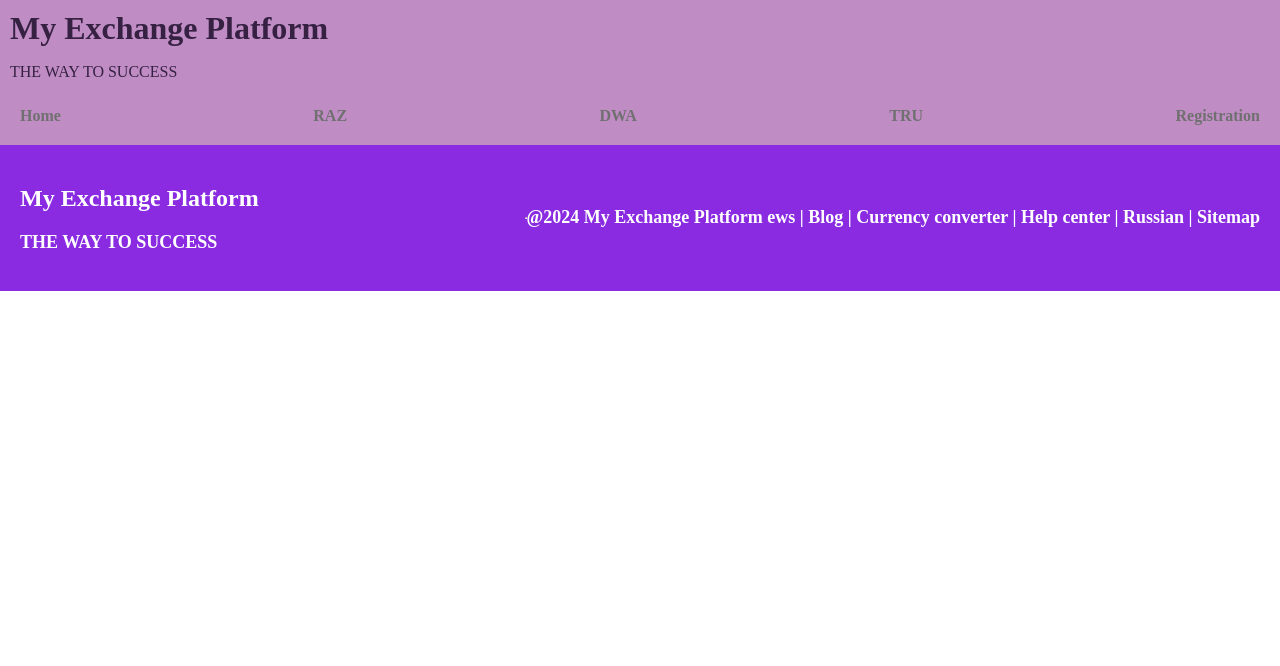
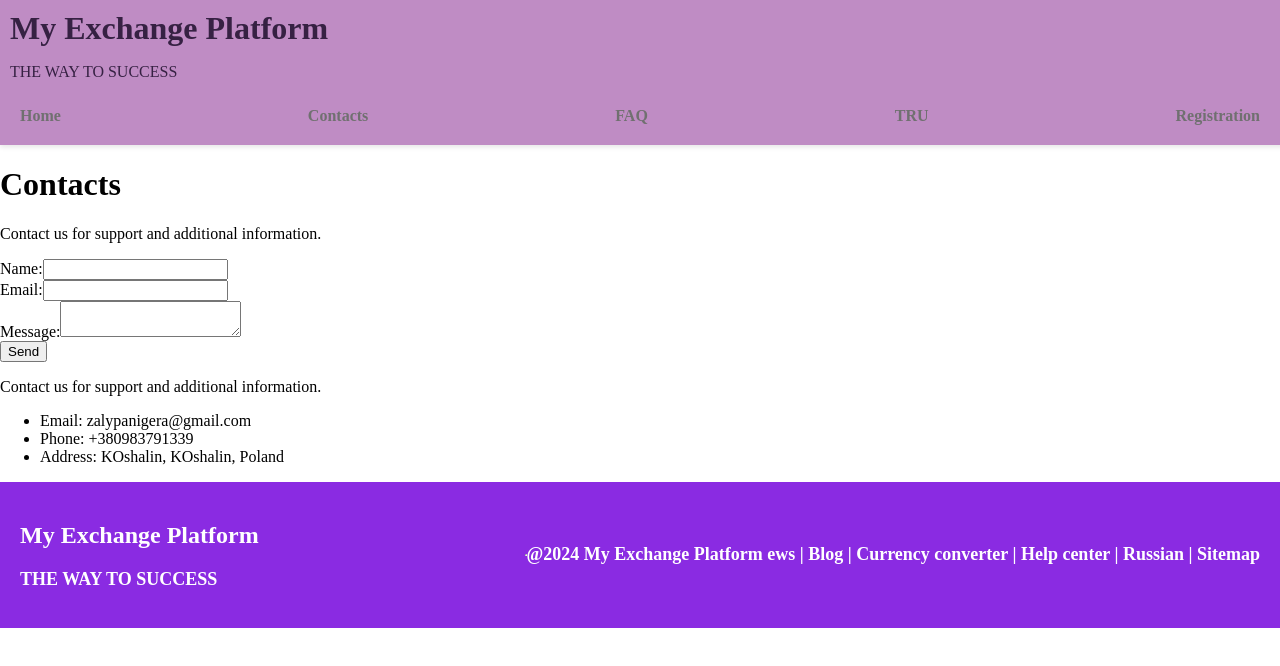
Before and after one commit to Leshamer2255/My-Exchange-Platform, a React (Create React App) app: page /contacts in a window 1280 px wide. Shown: the top 666 px of the page. Built offline with nearby package versions, Linux system fonts and the light colour scheme; no server answers.

Commit message:
Update 2.4
Create two new components Contacts and FAQ

```diff
--- a/src/App.js
+++ b/src/App.js
@@ -4,6 +4,8 @@ import Home from './Pages/Home/MainComponent';
 import Header from './Pages/Header/Header';
 import Footer from './Pages/Footer/Footer';
 import MainComponent from './Pages/Home/MainComponent';
+import Contacts from './Pages/Contacts/Contacts';
+import FAQ from './Pages/FAQ/FAQ';
 
 
 const App = () => {
@@ -12,6 +14,8 @@ const App = () => {
       <div className="app-container">
         <Header />
         <Routes>
+          <Route path="/contacts" element={<Contacts />} />
+          <Route path="/faq" element={<FAQ />} />
           <Route path="/" element={<MainComponent />} />
         </Routes>
         <Footer />
--- /dev/null
+++ b/src/Pages/Contacts/Contacts.js
@@ -0,0 +1,69 @@
+import React, { useState } from 'react';
+
+const Contacts = () => {
+  const [name, setName] = useState('');
+  const [email, setEmail] = useState('');
+  const [message, setMessage] = useState('');
+  const [submitted, setSubmitted] = useState(false);
+
+  const handleSubmit = (e) => {
+    e.preventDefault();
+    console.log({ name, email, message });
+    setName('');
+    setEmail('');
+    setMessage('');
+    setSubmitted(true);
+  };
+
+  return (
+    <div>
+      <h1>Contacts</h1>
+      <p>Contact us for support and additional information.</p>
+      {submitted ? (
+        <p>Thank you for your feedback!</p>
+      ) : (
+        <form onSubmit={handleSubmit}>
+          <div>
+            <label htmlFor="name">Name:</label>
+            <input
+              type="text"
+              id="name"
+              value={name}
+              onChange={(e) => setName(e.target.value)}
+              required
+            />
+          </div>
+          <div>
+            <label htmlFor="email">Email:</label>
+            <input
+              type="email"
+              id="email"
+              value={email}
+              onChange={(e) => setEmail(e.target.value)}
+              required
+            />
+          </div>
+          <div>
+            <label htmlFor="message">Message:</label>
+            <textarea
+              id="message"
+              value={message}
+              onChange={(e) => setMessage(e.target.value)}
+              required
+            ></textarea>
+          </div>
+          <button type="submit">Send</button>
+        </form>
+      )}
+      <div><p>Contact us for support and additional information.</p>
+    <ul>
+      <li>Email: zalypanigera@gmail.com</li>
+      <li>Phone: +380983791339</li>
+      <li>Address: KOshalin, KOshalin, Poland</li>
+    </ul></div>
+    </div>
+
+  );
+};
+
+export default Contacts;
--- /dev/null
+++ b/src/Pages/FAQ/FAQ.js
@@ -0,0 +1,35 @@
+import React, { useState } from 'react';
+
+const FAQ = () => {
+  const [expandedQuestion, setExpandedQuestion] = useState(null);
+
+  const handleQuestionClick = (index) => {
+    setExpandedQuestion(expandedQuestion === index ? null : index);
+  };
+
+  const faqItems = [
+    {
+      question: 'How to register on the platform?',
+      answer: 'To register, go to the "Registration" page and fill in the required fields.'
+    },
+    {
+      question: 'How to contact support?',
+      answer: 'To contact support, use the contact form on the "Contacts" page.'
+    },
+
+  ];
+
+  return (
+    <div>
+      <h1>FAQ</h1>
+      {faqItems.map((item, index) => (
+        <div className="faq-item" key={index}>
+          <h2 onClick={() => handleQuestionClick(index)} style={{ cursor: 'pointer' }}>{item.question}</h2>
+          {expandedQuestion === index && <p>{item.answer}</p>}
+        </div>
+      ))}
+    </div>
+  );
+};
+
+export default FAQ;
--- a/src/Pages/Header/Header.js
+++ b/src/Pages/Header/Header.js
@@ -10,9 +10,9 @@ const Header = () => {
       <nav className={styles.navContainer}>
         <ul>
           <li><Link to="/">Home</Link></li>
-          <li><Link to="/pricing">RAZ</Link></li>
-          <li><Link to="/why">DWA</Link></li>
-          <li><Link to="/contact">TRU</Link></li>
+          <li><Link to="/contacts">Contacts</Link></li>
+          <li><Link to="/faq">FAQ</Link></li>
+          <li><Link to="/e">TRU</Link></li>
           <li><Link to="/registration">Registration</Link></li>
         </ul>
       </nav>
```
